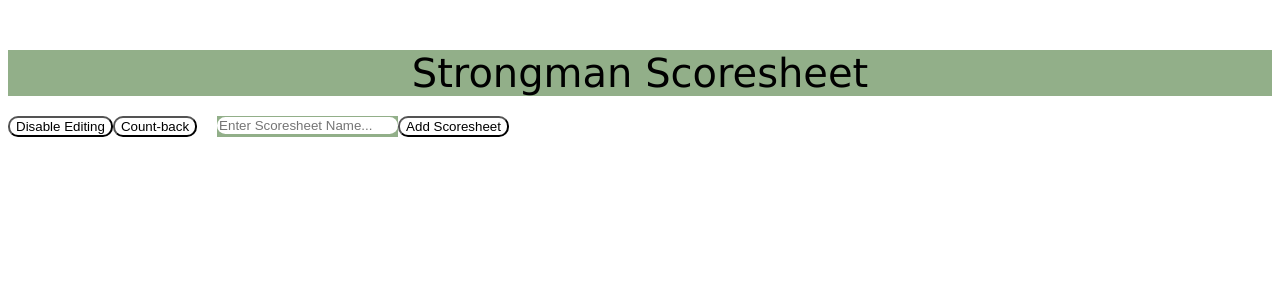
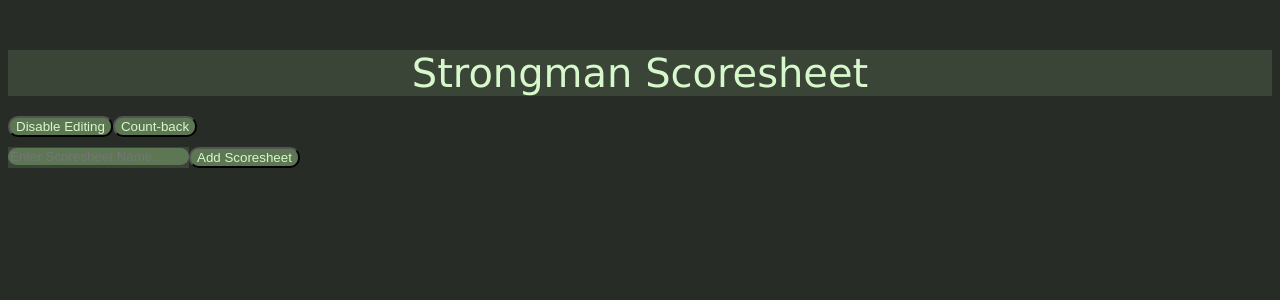
Before and after one commit to roycemeyer/strongman-scoresheet, a React (Create React App) app: page / in a window 1280 px wide. Shown: the top 300 px of the page. Built offline with nearby package versions, Linux system fonts and the light colour scheme.

Commit message:
changed add scoresheet input location, reverted colour

```diff
--- a/src/App.css
+++ b/src/App.css
@@ -1,12 +1,12 @@
 :root {
-  /* --bg-colour:  rgb(40, 44, 38);
+  --bg-colour:  rgb(40, 44, 38);
   --scoresheet-colour: rgb(58, 68, 55);
   --input-colour: rgb(93, 119, 84);
-  --text-colour: rgb(214, 248, 203); */
-  --bg-colour:  rgb(255, 255, 255);
+  --text-colour: rgb(214, 248, 203);
+  /* --bg-colour:  rgb(255, 255, 255);
   --scoresheet-colour: rgb(146, 175, 137);
   --input-colour: rgb(255, 255, 255);
-  --text-colour: rgb(0, 0, 0);
+  --text-colour: rgb(0, 0, 0); */
 }
 
 *{
--- a/src/App.js
+++ b/src/App.js
@@ -69,7 +69,9 @@ function App() {
         <button className='button-styling' onClick={handleTiebreakerClick}>
           {tiebreakerText}
         </button>
-        <div className='vertical-line'></div>
+      </div>
+      <div className='thyckk-horizontal-line'/>
+      <div className='horizontal-list-dark'>
         <MyTextField
             placeholder="Enter Scoresheet Name..."
             inputType='text'
```
